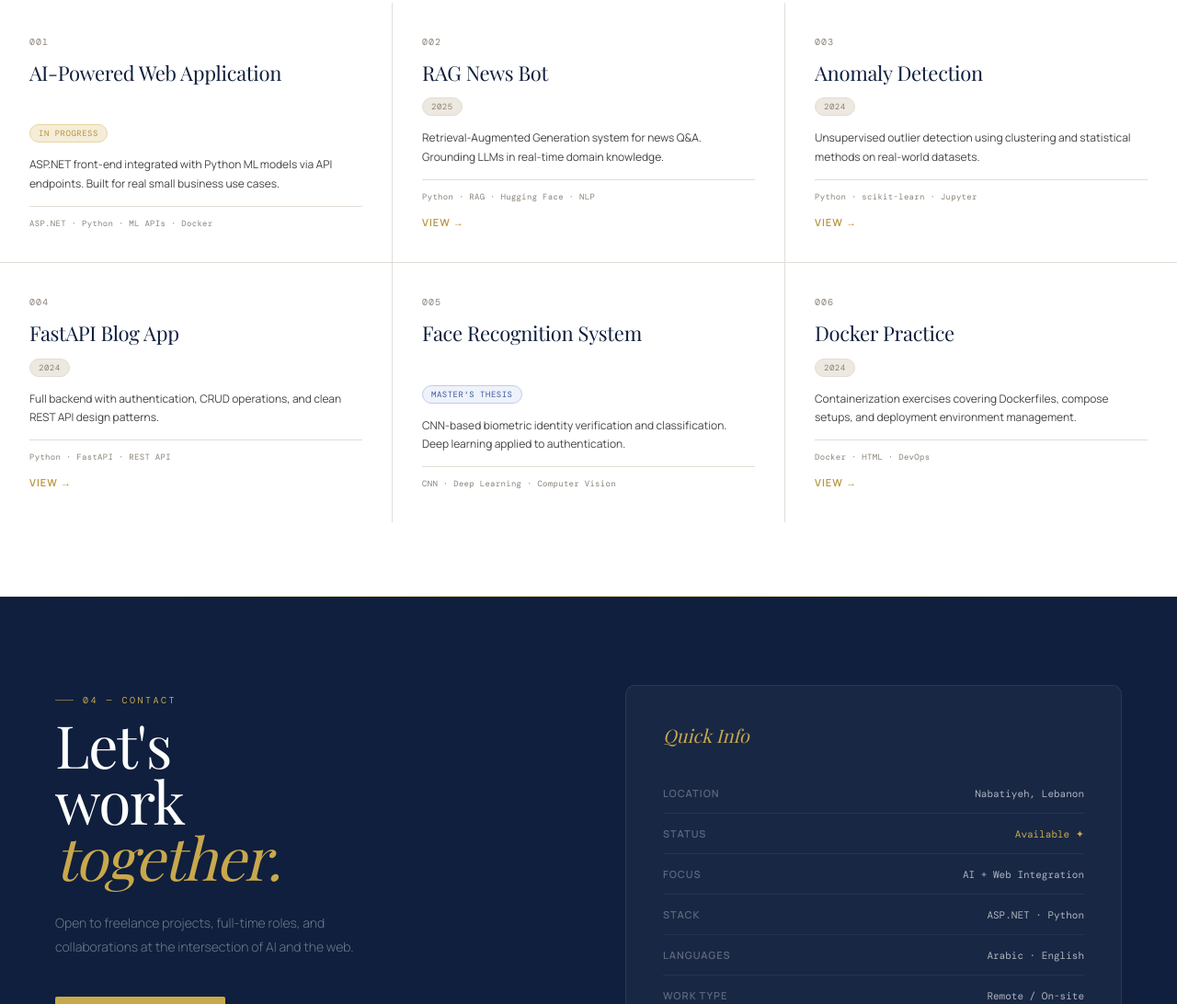
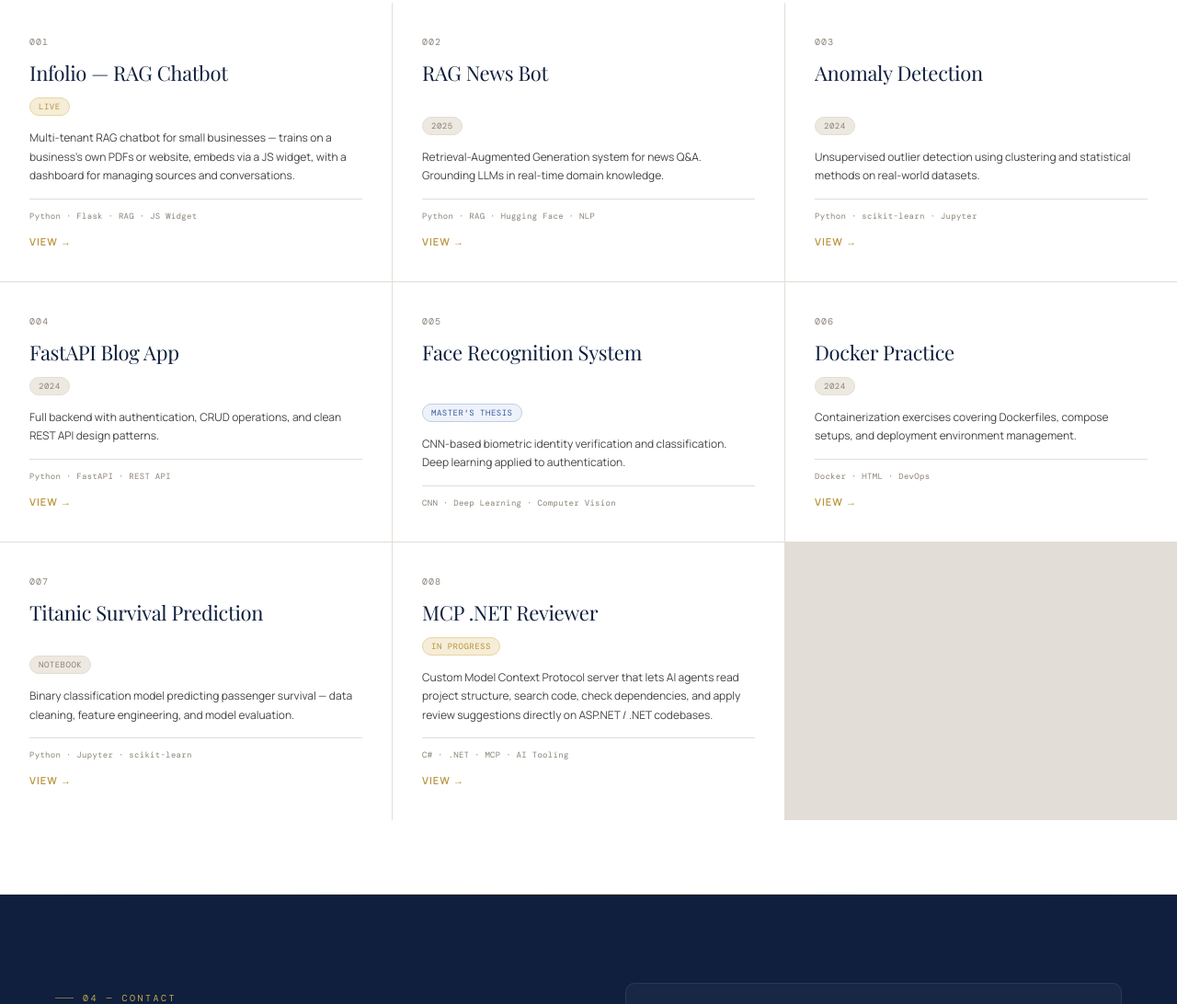
Before and after one commit to sallykahil/sallykahil.github.io, a plain HTML site: page index.html in a window 1280 px wide. Shown: the part 2412-3504 px from the top of the page at 92% size. Drawn offline with nearby package versions, Linux system fonts and the light colour scheme; a web font is replaced by a local one.

Commit message:
Update index.html

```diff
--- a/index.html
+++ b/index.html
@@ -17,7 +17,6 @@
   --text-light:#8A8278;--line:#E2DDD6;
 }
 body{font-family:'Manrope',sans-serif;background:var(--beige);color:var(--charcoal);overflow-x:hidden}
-
 nav{height:68px;padding:0 60px;display:flex;align-items:center;justify-content:space-between;background:var(--navy);position:sticky;top:0;z-index:200}
 .nav-logo{font-family:'Playfair Display',serif;font-size:20px;font-weight:400;letter-spacing:.5px;color:#fff;text-decoration:none}
 .nav-logo span{color:var(--gold)}
@@ -26,7 +25,6 @@ nav{height:68px;padding:0 60px;display:flex;align-items:center;justify-content:s
 .nav-center a:hover{color:var(--gold)}
 .nav-cta{font-size:11px;font-weight:700;letter-spacing:1.5px;text-transform:uppercase;padding:9px 22px;border:1px solid var(--gold);color:var(--gold);border-radius:2px;text-decoration:none;transition:background .2s,color .2s}
 .nav-cta:hover{background:var(--gold);color:var(--navy)}
-
 .hero{background:var(--navy);padding:96px 60px 80px;position:relative;overflow:hidden}
 .hero-grid{display:grid;grid-template-columns:1fr 340px;gap:80px;align-items:end}
 .hero-eyebrow{display:inline-flex;align-items:center;gap:10px;font-family:'DM Mono',monospace;font-size:10px;letter-spacing:2.5px;text-transform:uppercase;color:var(--gold);margin-bottom:28px}
@@ -43,7 +41,6 @@ nav{height:68px;padding:0 60px;display:flex;align-items:center;justify-content:s
 .available-chip{display:inline-flex;align-items:center;gap:7px;margin-top:28px;font-family:'DM Mono',monospace;font-size:10px;letter-spacing:1px;color:rgba(255,255,255,.45)}
 .chip-dot{width:6px;height:6px;border-radius:50%;background:#4CAF87;animation:glow 2.5s infinite}
 @keyframes glow{0%,100%{opacity:1}50%{opacity:.25}}
-
 .hero-cards{display:flex;flex-direction:column;gap:1px;background:rgba(255,255,255,.06);border-radius:8px;overflow:hidden;border:1px solid rgba(255,255,255,.08)}
 .hc{padding:22px 24px;background:rgba(255,255,255,.03);display:flex;justify-content:space-between;align-items:center;border-bottom:1px solid rgba(255,255,255,.06);transition:background .2s}
 .hc:last-child{border-bottom:none}
@@ -51,22 +48,18 @@ nav{height:68px;padding:0 60px;display:flex;align-items:center;justify-content:s
 .hc-n{font-family:'Playfair Display',serif;font-size:36px;font-weight:400;color:#fff;letter-spacing:-1px}
 .hc-n em{font-style:italic;color:var(--gold)}
 .hc-l{font-size:11px;letter-spacing:1.5px;text-transform:uppercase;color:rgba(255,255,255,.3);font-weight:500}
-
 .gold-divider{height:1px;background:linear-gradient(to right,transparent,var(--gold-border),transparent)}
-
 .ticker-wrap{background:var(--navy);overflow:hidden;padding:14px 0}
 .ticker-track{display:flex;width:max-content;animation:scroll 28s linear infinite}
 .ticker-track:hover{animation-play-state:paused}
 .ti{font-family:'DM Mono',monospace;font-size:10px;letter-spacing:2px;text-transform:uppercase;color:rgba(255,255,255,.3);padding:0 24px;white-space:nowrap}
 .tg{color:var(--gold);opacity:.35;padding:0 4px}
 @keyframes scroll{from{transform:translateX(0)}to{transform:translateX(-50%)}}
-
 .section{padding:80px 60px}
 .sec-label{display:inline-flex;align-items:center;gap:10px;font-family:'DM Mono',monospace;font-size:10px;letter-spacing:2.5px;text-transform:uppercase;color:var(--gold);margin-bottom:12px}
 .sec-label::before{content:'';width:20px;height:1px;background:var(--gold);opacity:.6}
 .sec-heading{font-family:'Playfair Display',serif;font-size:clamp(34px,4vw,52px);font-weight:400;letter-spacing:-1px;line-height:1.1;color:var(--navy);margin-bottom:52px}
 .sec-heading em{font-style:italic;color:var(--charcoal2)}
-
 .skills-bg{background:var(--white)}
 .skills-grid{display:grid;grid-template-columns:repeat(3,1fr);gap:1px;background:var(--line)}
 .skill-card{background:var(--white);padding:36px 32px;transition:background .2s;position:relative;overflow:hidden}
@@ -78,7 +71,6 @@ nav{height:68px;padding:0 60px;display:flex;align-items:center;justify-content:s
 .skill-tags{display:flex;flex-wrap:wrap;gap:7px}
 .stag{font-family:'DM Mono',monospace;font-size:10px;padding:4px 10px;border:1px solid var(--line);border-radius:2px;color:var(--text-light);transition:border-color .2s,color .2s}
 .skill-card:hover .stag{border-color:var(--gold-border);color:var(--gold2)}
-
 .exp-bg{background:var(--beige2)}
 .exp-inner{display:grid;grid-template-columns:1fr 1fr;gap:60px}
 .exp-list{display:flex;flex-direction:column}
@@ -95,7 +87,6 @@ nav{height:68px;padding:0 60px;display:flex;align-items:center;justify-content:s
 .eb-free{background:var(--gold-light);color:var(--gold2);border:1px solid var(--gold-border)}
 .eb-ft{background:var(--beige3);color:var(--text-light);border:1px solid var(--line)}
 .eb-vol{background:#EEF2FA;color:#3A5A9E;border:1px solid #C0CDE8}
-
 .edu-block{background:var(--navy);border-radius:10px;padding:36px;display:flex;flex-direction:column;gap:24px}
 .edu-label{font-family:'DM Mono',monospace;font-size:10px;letter-spacing:2px;text-transform:uppercase;color:var(--gold);margin-bottom:4px}
 .edu-item{padding-bottom:24px;border-bottom:1px solid rgba(255,255,255,.07)}
@@ -103,7 +94,6 @@ nav{height:68px;padding:0 60px;display:flex;align-items:center;justify-content:s
 .edu-deg{font-family:'Playfair Display',serif;font-size:17px;font-weight:400;color:#fff;line-height:1.3;margin-bottom:6px}
 .edu-school{font-size:12px;color:rgba(255,255,255,.4)}
 .edu-yr{font-family:'DM Mono',monospace;font-size:10px;color:var(--gold);opacity:.7;margin-top:4px}
-
 .proj-bg{background:var(--white)}
 .proj-grid{display:grid;grid-template-columns:repeat(3,1fr);gap:1px;background:var(--line)}
 .pcard{background:var(--white);padding:36px 32px;display:flex;flex-direction:column;gap:14px;cursor:pointer;transition:background .25s;position:relative;overflow:hidden}
@@ -122,7 +112,6 @@ nav{height:68px;padding:0 60px;display:flex;align-items:center;justify-content:s
 .pcard-desc{font-size:12px;font-weight:400;color:var(--charcoal2);line-height:1.7;transition:color .25s}
 .pcard-stack{font-family:'DM Mono',monospace;font-size:9px;color:var(--text-light);padding-top:12px;border-top:1px solid var(--line);margin-top:auto;transition:color .25s,border-top-color .25s;letter-spacing:.3px}
 .pcard-link{font-size:11px;font-weight:600;letter-spacing:1px;text-transform:uppercase;color:var(--gold2);text-decoration:none;display:inline-flex;align-items:center;gap:5px;transition:color .25s}
-
 .contact-section{background:var(--navy);padding:96px 60px;position:relative;overflow:hidden}
 .contact-inner{display:grid;grid-template-columns:1fr 1fr;gap:80px;align-items:start}
 .contact-sec-label{display:inline-flex;align-items:center;gap:10px;font-family:'DM Mono',monospace;font-size:10px;letter-spacing:2.5px;text-transform:uppercase;color:var(--gold);margin-bottom:12px}
@@ -139,7 +128,6 @@ nav{height:68px;padding:0 60px;display:flex;align-items:center;justify-content:s
 .clink-name{font-size:15px;font-weight:600;color:#fff;transition:color .2s}
 .clink-sub{font-size:11px;color:rgba(255,255,255,.3);margin-top:3px}
 .clink-arr{font-size:20px;color:rgba(255,255,255,.2);transition:color .2s}
-
 .contact-card{background:rgba(255,255,255,.04);border:1px solid rgba(255,255,255,.08);border-radius:10px;padding:40px}
 .cc-title{font-family:'Playfair Display',serif;font-size:20px;font-weight:400;font-style:italic;color:var(--gold);margin-bottom:28px}
 .cc-row{display:flex;justify-content:space-between;align-items:center;padding:14px 0;border-bottom:1px solid rgba(255,255,255,.06)}
@@ -147,12 +135,10 @@ nav{height:68px;padding:0 60px;display:flex;align-items:center;justify-content:s
 .cc-key{font-size:11px;font-weight:600;letter-spacing:1px;text-transform:uppercase;color:rgba(255,255,255,.3)}
 .cc-val{font-family:'DM Mono',monospace;font-size:11px;color:rgba(255,255,255,.65)}
 .cc-val-gold{color:var(--gold)}
-
 footer{background:var(--navy);border-top:1px solid rgba(255,255,255,.06);padding:24px 60px;display:flex;align-items:center;justify-content:space-between}
 .ft{font-family:'DM Mono',monospace;font-size:9px;letter-spacing:1.5px;text-transform:uppercase;color:rgba(255,255,255,.2)}
 .ft-logo{font-family:'Playfair Display',serif;font-size:15px;color:rgba(255,255,255,.3)}
 .ft-logo span{color:var(--gold);opacity:.7}
-
 @media(max-width:780px){
   nav,.hero,.section,.contact-section,footer{padding-left:24px;padding-right:24px}
   .hero-grid,.exp-inner,.contact-inner{grid-template-columns:1fr;gap:40px}
@@ -162,7 +148,6 @@ footer{background:var(--navy);border-top:1px solid rgba(255,255,255,.06);padding
 </style>
 </head>
 <body>
-
 <nav>
   <a href="#" class="nav-logo">Sally<span> Kahil</span></a>
   <div class="nav-center">
@@ -173,7 +158,6 @@ footer{background:var(--navy);border-top:1px solid rgba(255,255,255,.06);padding
   </div>
   <a href="mailto:sallyka7il@gmail.com" class="nav-cta">Hire Me</a>
 </nav>
-
 <section class="hero">
   <div class="hero-grid">
     <div>
@@ -197,7 +181,6 @@ footer{background:var(--navy);border-top:1px solid rgba(255,255,255,.06);padding
     </div>
   </div>
 </section>
-
 <div class="gold-divider"></div>
 <div class="ticker-wrap">
   <div class="ticker-track">
@@ -206,7 +189,6 @@ footer{background:var(--navy);border-top:1px solid rgba(255,255,255,.06);padding
   </div>
 </div>
 <div class="gold-divider"></div>
-
 <section class="skills-bg" id="skills">
   <div class="section" style="padding-bottom:0">
     <div class="sec-label">01 — Expertise</div>
@@ -231,9 +213,7 @@ footer{background:var(--navy);border-top:1px solid rgba(255,255,255,.06);padding
   </div>
   <div style="padding-bottom:80px"></div>
 </section>
-
 <div class="gold-divider"></div>
-
 <section class="exp-bg" id="experience">
   <div class="section">
     <div class="sec-label">02 — Career</div>
@@ -274,21 +254,20 @@ footer{background:var(--navy);border-top:1px solid rgba(255,255,255,.06);padding
     </div>
   </div>
 </section>
-
 <div class="gold-divider"></div>
-
 <section class="proj-bg" id="projects">
   <div class="section" style="padding-bottom:0">
     <div class="sec-label">03 — Work</div>
     <h2 class="sec-heading">Selected <em>Projects</em></h2>
   </div>
   <div class="proj-grid">
-    <div class="pcard" onclick="window.open('https://github.com/sallykahil','_blank')">
+    <div class="pcard" onclick="window.open('https://github.com/sallykahil/Infolio-Chatbot','_blank')">
       <span class="pcard-num">001</span>
-      <div class="pcard-name">AI-Powered Web Application</div>
-      <span class="pt pt-live">In Progress</span>
-      <p class="pcard-desc">ASP.NET front-end integrated with Python ML models via API endpoints. Built for real small business use cases.</p>
-      <div class="pcard-stack">ASP.NET · Python · ML APIs · Docker</div>
+      <div class="pcard-name">Infolio — RAG Chatbot</div>
+      <span class="pt pt-live">Live</span>
+      <p class="pcard-desc">Multi-tenant RAG chatbot for small businesses — trains on a business's own PDFs or website, embeds via a JS widget, with a dashboard for managing sources and conversations.</p>
+      <div class="pcard-stack">Python · Flask · RAG · JS Widget</div>
+      <a class="pcard-link" href="https://github.com/sallykahil/Infolio-Chatbot" target="_blank">View →</a>
     </div>
     <div class="pcard" onclick="window.open('https://github.com/sallykahil','_blank')">
       <span class="pcard-num">002</span>
@@ -329,12 +308,26 @@ footer{background:var(--navy);border-top:1px solid rgba(255,255,255,.06);padding
       <div class="pcard-stack">Docker · HTML · DevOps</div>
       <a class="pcard-link" href="https://github.com/sallykahil/Docker-Practice" target="_blank">View →</a>
     </div>
+    <div class="pcard" onclick="window.open('https://github.com/sallykahil/Titanic_Project','_blank')">
+      <span class="pcard-num">007</span>
+      <div class="pcard-name">Titanic Survival Prediction</div>
+      <span class="pt pt-done">Notebook</span>
+      <p class="pcard-desc">Binary classification model predicting passenger survival — data cleaning, feature engineering, and model evaluation.</p>
+      <div class="pcard-stack">Python · Jupyter · scikit-learn</div>
+      <a class="pcard-link" href="https://github.com/sallykahil/Titanic_Project" target="_blank">View →</a>
+    </div>
+    <div class="pcard" onclick="window.open('https://github.com/sallykahil/MCPDotNetReview','_blank')">
+      <span class="pcard-num">008</span>
+      <div class="pcard-name">MCP .NET Reviewer</div>
+      <span class="pt pt-live">In Progress</span>
+      <p class="pcard-desc">Custom Model Context Protocol server that lets AI agents read project structure, search code, check dependencies, and apply review suggestions directly on ASP.NET / .NET codebases.</p>
+      <div class="pcard-stack">C# · .NET · MCP · AI Tooling</div>
+      <a class="pcard-link" href="https://github.com/sallykahil/MCPDotNetReview" target="_blank">View →</a>
+    </div>
   </div>
   <div style="padding-bottom:80px"></div>
 </section>
-
 <div class="gold-divider"></div>
-
 <section class="contact-section" id="contact">
   <div class="contact-inner">
     <div>
@@ -362,12 +355,10 @@ footer{background:var(--navy);border-top:1px solid rgba(255,255,255,.06);padding
     </div>
   </div>
 </section>
-
 <footer>
   <span class="ft">© 2025 Sally Kahil</span>
   <span class="ft-logo">SK<span>.</span></span>
   <span class="ft">Full-Stack Developer · AI Engineer</span>
 </footer>
-
 </body>
 </html>
```
